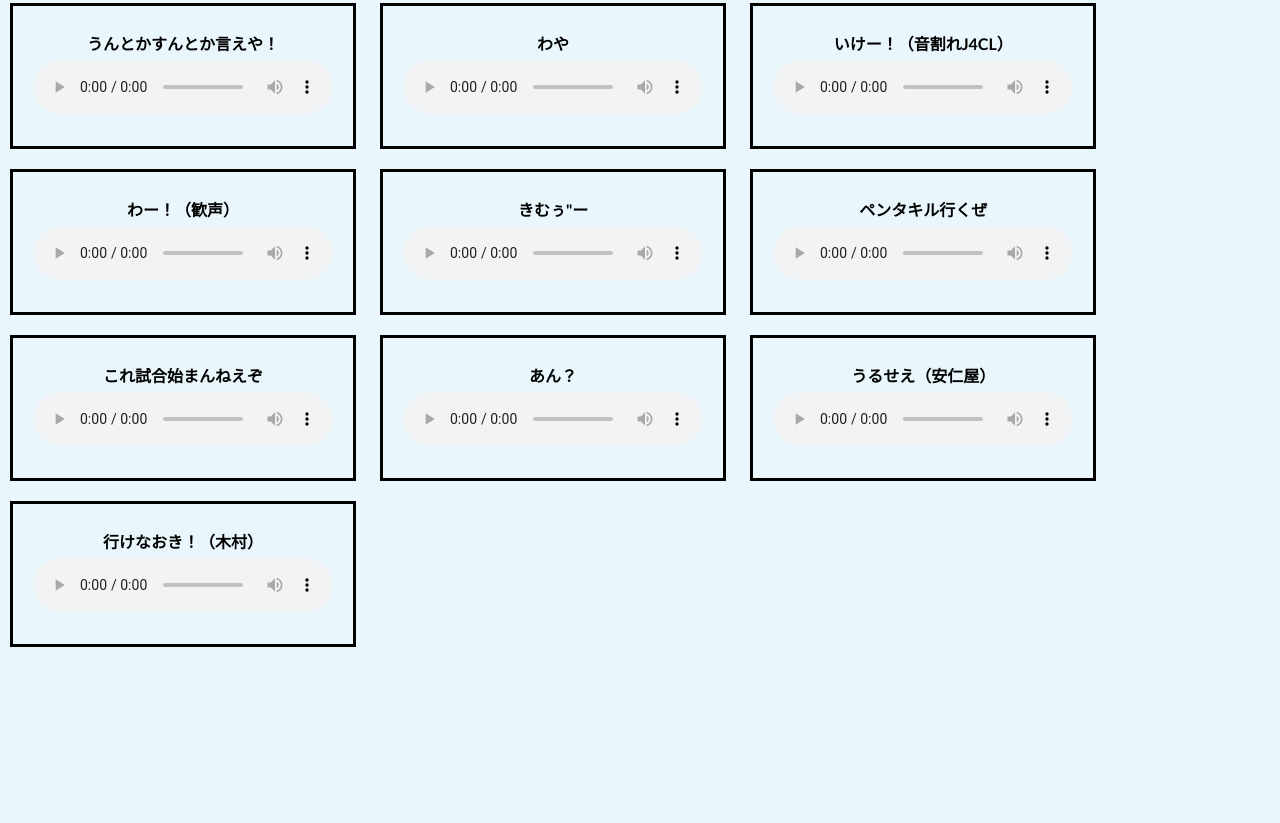
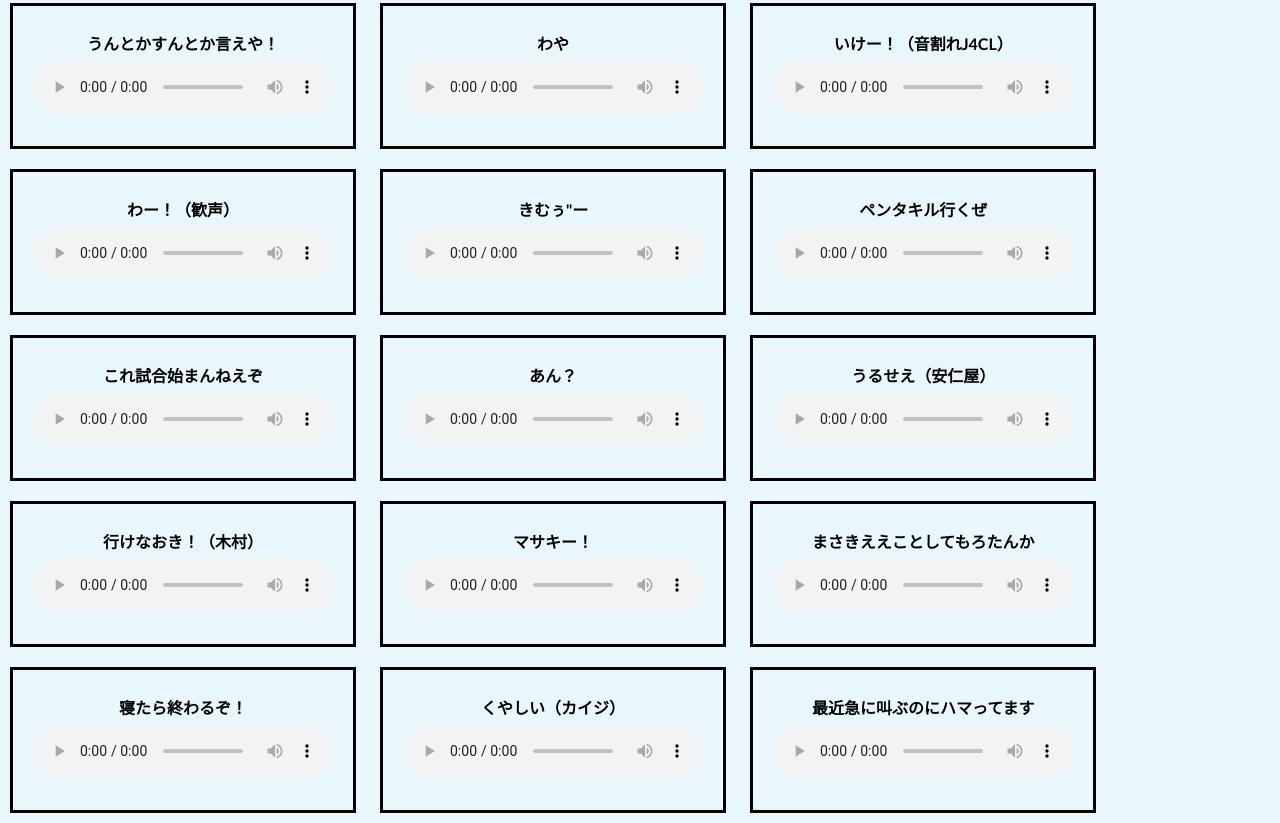
Before and after one commit to yudaiw0702/naokivoice.github.io, a plain HTML site: page index.html in a window 1280 px wide. Shown: the part 293-1116 px from the top of the page. Before the commit the page ends 950 px from the top, so only its background shows below. Drawn offline with nearby package versions, Linux system fonts and the light colour scheme.

Commit message:
５つ追加

```diff
--- a/index.html
+++ b/index.html
@@ -65,6 +65,26 @@
     <p>行けなおき！（木村）</p>
     <audio src="mp3/ikenaoki_kimura.mp3" controls></audio>
   </div>
+  <div class="box1">
+    <p>マサキー！</p>
+    <audio src="mp3/masaki-.mp3" controls></audio>
+  </div>
+  <div class="box1">
+    <p>まさきええことしてもろたんか</p>
+    <audio src="mp3/masakieekoto.mp3" controls></audio>
+  </div>
+  <div class="box1">
+    <p>寝たら終わるぞ！</p>
+    <audio src="mp3/netaraowaru.mp3" controls></audio>
+  </div>
+  <div class="box1">
+    <p>くやしい（カイジ）</p>
+    <audio src="mp3/kuyasii.mp3" controls></audio>
+  </div>
+  <div class="box1">
+    <p>最近急に叫ぶのにハマってます</p>
+    <audio src="mp3/sakebi.mp3" controls></audio>
+  </div>
 
 </body>
 </html>
```
Also changed, not shown: 5 other files.
